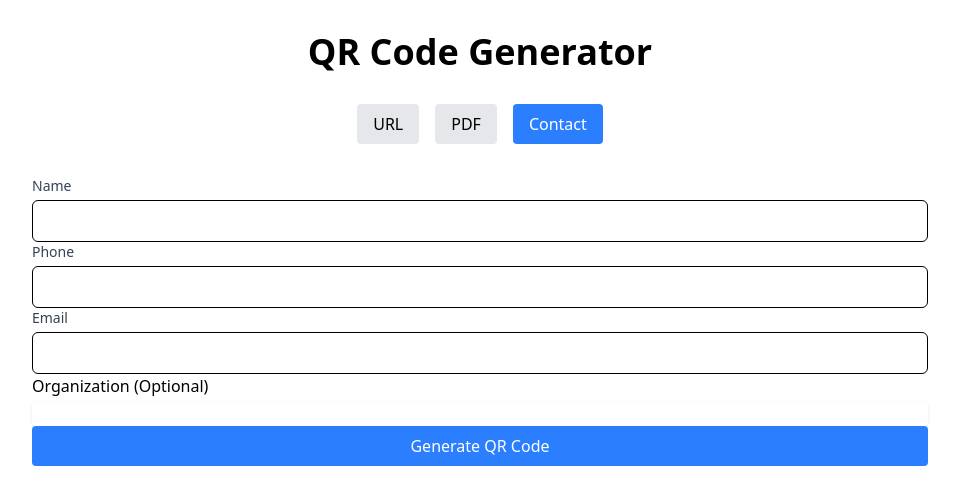
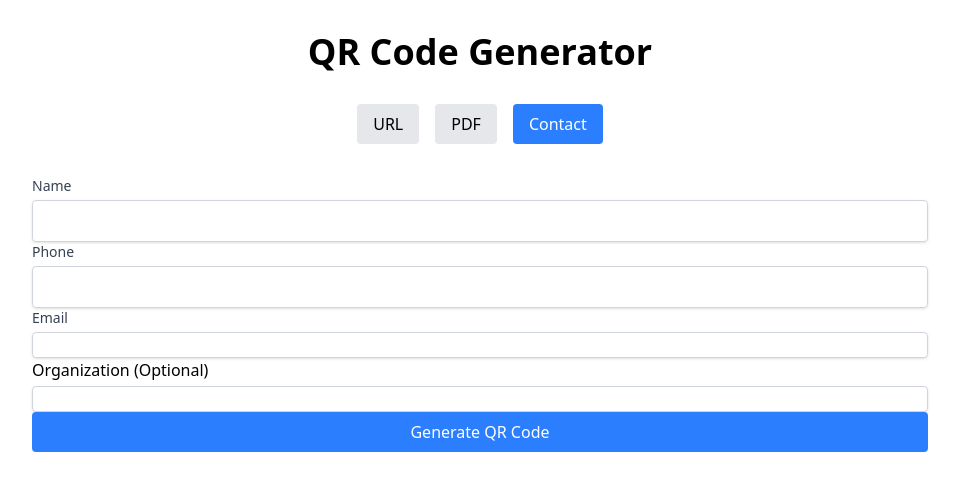
Before and after one commit to EmmanuelOBUjunior/qr_gen, a Next.js app: page / in a window 1280 px wide. Both pictures are taken after a click on the button "Contact". Shown: the top 504 px of the page, without its empty margins (160-1119 px from the left). Built offline with nearby package versions, Linux system fonts and the light colour scheme.

Commit message:
feat:working on the contact form

```diff
--- a/components/ContactForm.tsx
+++ b/components/ContactForm.tsx
@@ -46,7 +46,7 @@
         <input
           type="text"
           id="name"
-          className="mt-1 p-2 w-full border rounded-md"
+          className="p-2 mt-1 block w-full rounded border border-gray-300 shadow-sm focus:border-blue-500 focus:ring-blue-500"
           value={contactInfo.name}
           onChange={(e) =>
             setContactInfo({ ...contactInfo, name: e.target.value })
@@ -62,7 +62,7 @@
           <input
             type="tel"
             id="phone"
-            className="mt-1 p-2 w-full border rounded-md"
+            className="p-2 mt-1 block w-full rounded border border-gray-300 shadow-sm focus:border-blue-500 focus:ring-blue-500"
             value={contactInfo.phone}
             onChange={(e) =>
               setContactInfo({ ...contactInfo, phone: e.target.value })
@@ -79,7 +79,7 @@
           <input
             type="email"
             id="email"
-            className="mt-1 p-2 w-full border rounded-md"
+            className="mt-1 block w-full rounded border border-gray-300 shadow-sm focus:border-blue-500 focus:ring-blue-500"
             value={contactInfo.email}
             onChange={(e) =>
               setContactInfo({ ...contactInfo, email: e.target.value })
@@ -91,7 +91,7 @@
           <input
             type="text"
             id="organization"
-            className="mt-1 block w-full rounded border-gray-399 shadow-sm focus:border-blue-500 focus:ring-blue-500"
+            className="mt-1 block w-full rounded border border-gray-300 shadow-sm focus:border-blue-500 focus:ring-blue-500"
             value={contactInfo.organization}
             onChange={(e) =>
               setContactInfo({...contactInfo, organization: e.target.value })
```
